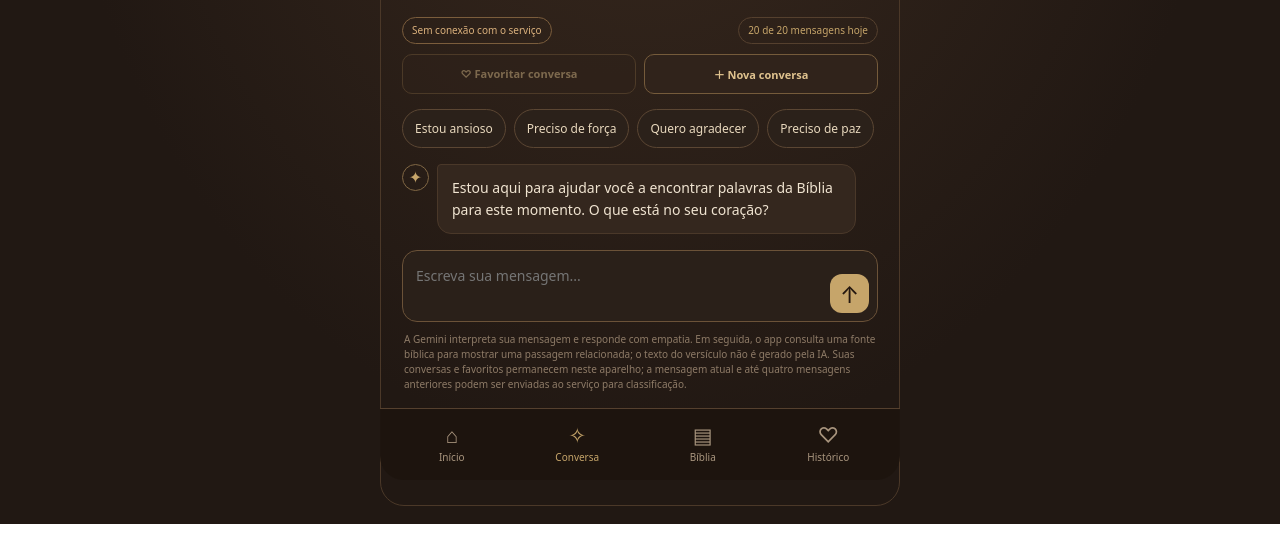
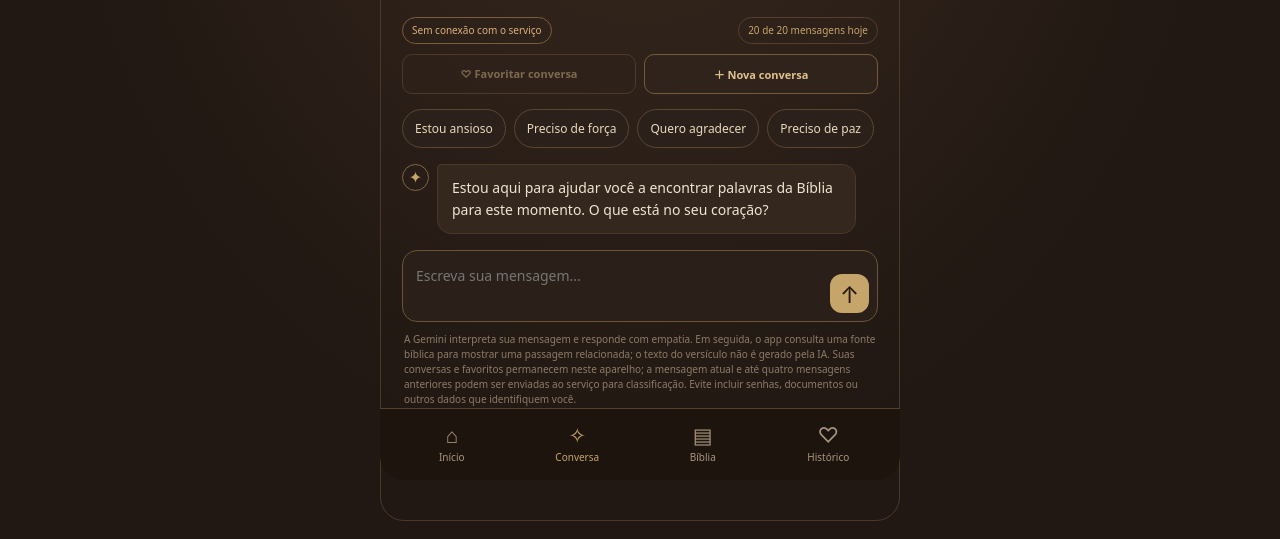
Before and after one commit to oKhristopher/oKhristopher.github.io, a website: page _audit_source/public/index.html in a window 1280 px wide. Both pictures are taken after a click on the button "Vamos conversar?". Shown: the part 302-841 px from the top of the page. Drawn offline with Linux system fonts and the light colour scheme; no server answers.

Commit message:
security: clarify privacy guidance in app

```diff
--- a/_audit_source/public/index.html
+++ b/_audit_source/public/index.html
@@ -40,7 +40,7 @@
       <div class="chips" aria-label="Sugestões de tema"><button class="chip">Estou ansioso</button><button class="chip">Preciso de força</button><button class="chip">Quero agradecer</button><button class="chip">Preciso de paz</button></div>
       <div class="chat" id="chat" aria-live="polite"><div class="msg"><span class="avatar" aria-hidden="true">✦</span><div class="bubble">Estou aqui para ajudar você a encontrar palavras da Bíblia para este momento. O que está no seu coração?</div></div></div>
       <form class="composer" id="form"><textarea id="input" rows="2" maxlength="700" placeholder="Escreva sua mensagem..." aria-label="Sua mensagem" autocomplete="off"></textarea><button class="send" id="sendButton" aria-label="Enviar mensagem" type="submit">↑</button></form>
-      <p class="note">A Gemini interpreta sua mensagem e responde com empatia. Em seguida, o app consulta uma fonte bíblica para mostrar uma passagem relacionada; o texto do versículo não é gerado pela IA. Suas conversas e favoritos permanecem neste aparelho; a mensagem atual e até quatro mensagens anteriores podem ser enviadas ao serviço para classificação.</p>
+      <p class="note">A Gemini interpreta sua mensagem e responde com empatia. Em seguida, o app consulta uma fonte bíblica para mostrar uma passagem relacionada; o texto do versículo não é gerado pela IA. Suas conversas e favoritos permanecem neste aparelho; a mensagem atual e até quatro mensagens anteriores podem ser enviadas ao serviço para classificação. Evite incluir senhas, documentos ou outros dados que identifiquem você.</p>
     </section>
     <section class="screen" id="bibleScreen" aria-labelledby="bibleTitle">
       <div class="eyebrow">BIBLIOTECA BÍBLICA</div><h2 id="bibleTitle">A Palavra,<br><em>livro por livro.</em></h2>
```
